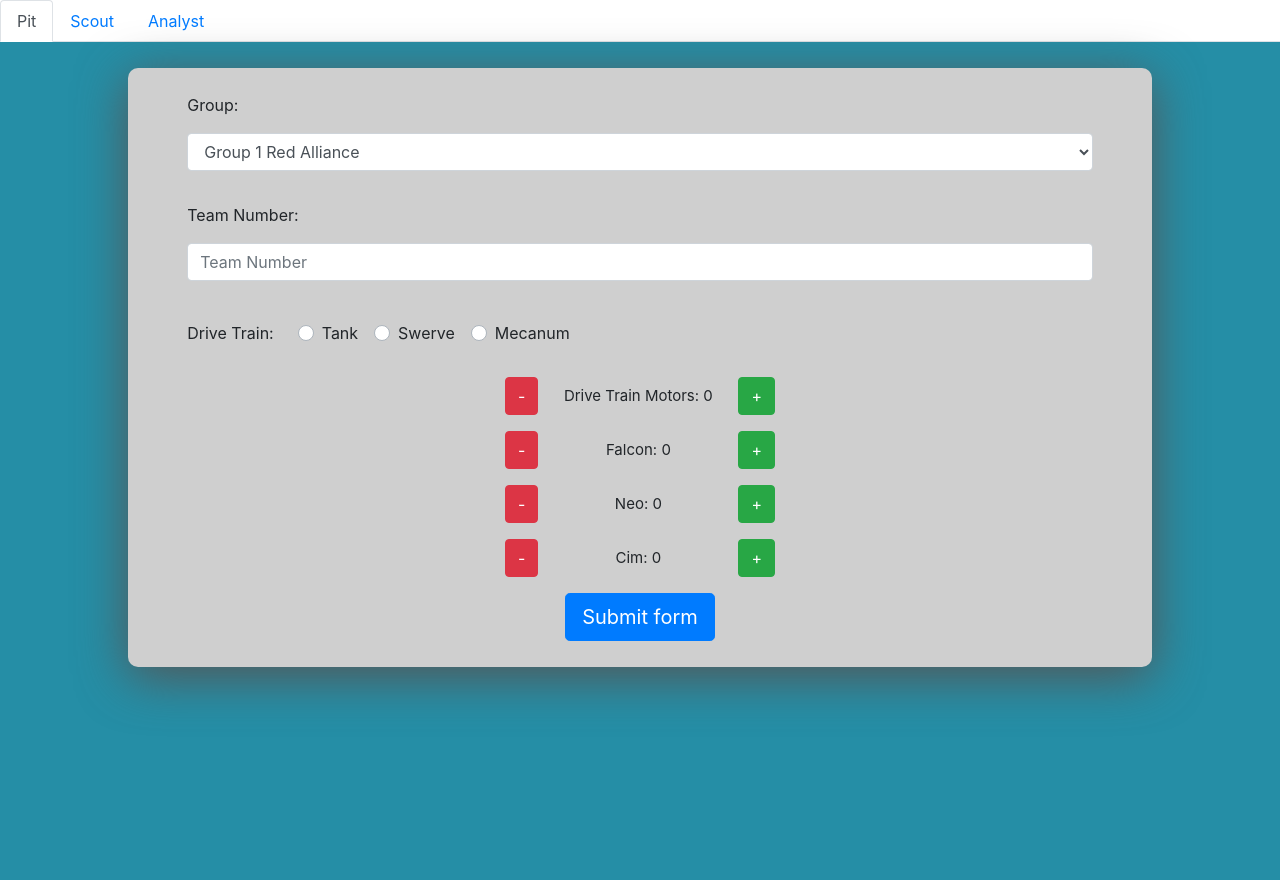
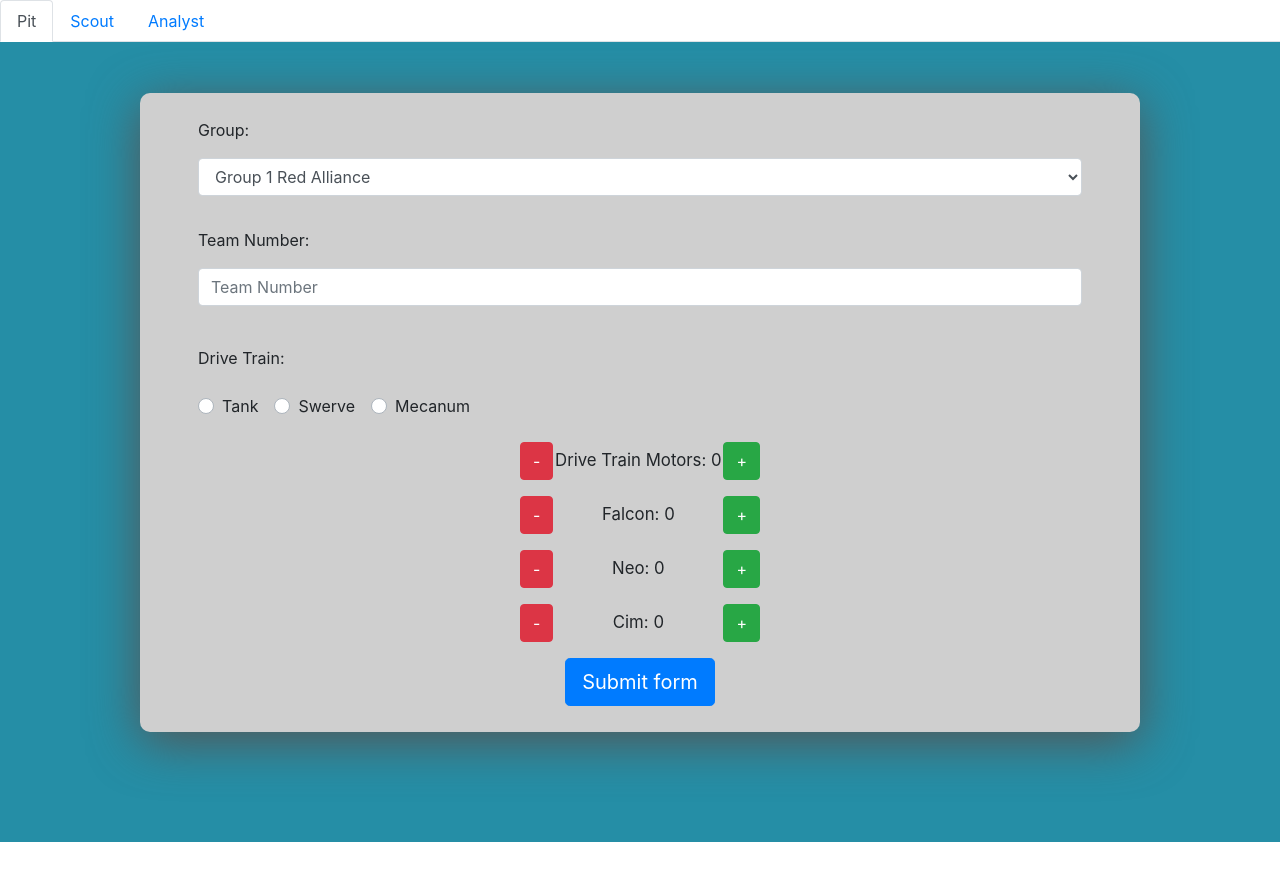
Before and after one commit to RoboTigers/FRCScout2020, a React (Create React App) app in the folder client/: page / in a window 1280 px wide. Both pictures are taken after a click on the tab "Pit". Shown: the top 880 px of the page. After the commit the page ends 842 px from the top, so only its background shows below. Built offline with nearby package versions, Linux system fonts and the light colour scheme.

Commit message:
Added some styling to the pit form

```diff
--- a/client/src/components/Counter.js
+++ b/client/src/components/Counter.js
@@ -9,21 +9,27 @@ class Counter extends Component {
   // change code below this line
 
   increment = event => {
+    if (this.state.count === this.props.max) {
+    } else {
       this.setState({
         count: this.state.count + 1
       });
+    }
   };
 
   decrement = event => {
+    if (this.state.count === this.props.min) {
+    } else {
       this.setState({
         count: this.state.count - 1
       });
+    }
   };
 
   spanStyle = {
-    fontSize: "15px",
+    fontSize: "105%",
     display: "inline-block",
-    minWidth: "200px"
+    minWidth: "170px"
   };
 
   render() {
--- a/client/src/components/PitContent.css
+++ b/client/src/components/PitContent.css
@@ -1,20 +1,25 @@
 .pit-form {
   margin-left: 5%;
-  padding-right: 5%;
+  margin-right: 5%;
 }
 
 .div-form {
+  display: inline-block;
+  max-width: 1000px;
+  width: 90%;
   padding: 2%;
-  margin-left: 10%;
-  margin-right: 10%;
+  margin-top: 25px;
   background-color: #cfcfcf;
   border-radius: 10px;
   box-shadow: 0px 10px 50px #555;
 }
 
 .div-main {
+  align-items: center;
+  text-align: center;
+  justify-content: center;
   padding-top: 2%;
   width: 100%;
-  height: 100vmax;
+  height: 100vh;
   background-color: #258ea6;
 }
--- a/client/src/components/PitContent.js
+++ b/client/src/components/PitContent.js
@@ -34,8 +34,8 @@ class PitContent extends Component {
 
   render() {
     return (
-      <div className="div-main" controlId="wrapper">
-        <div className="div-form" controlId="formWrapper">
+      <div className="div-main">
+        <div className="div-form">
           <Form
             noValidate
             validated={this.state.validated}
@@ -43,7 +43,7 @@ class PitContent extends Component {
             className="pit-form"
           >
             <Form.Group as={Row} controlId="formGroup">
-              <Form.Label className="float-left mb-3">Group:</Form.Label>
+              <Form.Label className="mb-3">Group:</Form.Label>
               <Form.Control className="mb-3" required as="select">
                 <option>Group 1 Red Alliance</option>
                 <option>Group 2 Red Alliance</option>
@@ -57,7 +57,7 @@ class PitContent extends Component {
               </Form.Control.Feedback>
             </Form.Group>
             <Form.Group as={Row} controlId="formTeamNum">
-              <Form.Label className="float-left mb-3">Team Number:</Form.Label>
+              <Form.Label className="mb-3">Team Number:</Form.Label>
               <Form.Control
                 type="number"
                 max="9999"
@@ -71,12 +71,10 @@ class PitContent extends Component {
                 Please input a team number.
               </Form.Control.Feedback>
             </Form.Group>
-            <Form.Group
-              as={Row}
-              controlId="formDrive"
-              className="w-75 mt-3 mb-4"
-            >
-              <Form.Label className="float-left">Drive Train:</Form.Label>
+            <Form.Group as={Row} controlId="driveTrainLabel">
+              <Form.Label>Drive Train:</Form.Label>
+            </Form.Group>
+            <Form.Group as={Row} controlId="formDrive" className="mt-3 mb-4">
               <Form.Check
                 required
                 inline
@@ -85,7 +83,7 @@ class PitContent extends Component {
                 type="radio"
                 name="radios"
                 id="radio1"
-                className="float-left ml-4"
+                className=""
               />
               <Form.Check
                 required
@@ -95,7 +93,7 @@ class PitContent extends Component {
                 type="radio"
                 name="radios"
                 id="radio2"
-                className="float-left"
+                className=""
               />
               <Form.Check
                 required
@@ -105,7 +103,7 @@ class PitContent extends Component {
                 type="radio"
                 name="radios"
                 id="radio3"
-                className="float-left"
+                className=""
               />
             </Form.Group>
             <Form.Group
@@ -113,28 +111,28 @@ class PitContent extends Component {
               as={Row}
               controlId="formDriveMotors"
             >
-              <Counter label="Drive Train Motors:"></Counter>
+              <Counter min={0} max={10} label="Drive Train Motors:"></Counter>
             </Form.Group>
             <Form.Group
               className="justify-content-center"
               as={Row}
               controlId="formDriveMotorsTypes1"
             >
-              <Counter label="Falcon:"></Counter>
+              <Counter min={0} max={10} label="Falcon:"></Counter>
             </Form.Group>
             <Form.Group
               className="justify-content-center"
               as={Row}
               controlId="formDriveMotorsTypes2"
             >
-              <Counter label="Neo:"></Counter>
+              <Counter min={0} max={10} label="Neo:"></Counter>
             </Form.Group>
             <Form.Group
               className="justify-content-center"
               as={Row}
               controlId="formDriveMotorsTypes3"
             >
-              <Counter label="Cim:"></Counter>
+              <Counter min={0} max={10} label="Cim:"></Counter>
             </Form.Group>
             <Button type="submit" className="btn-lg">
               Submit form
```
Lines whose indentation alone changed are shown as unchanged.
